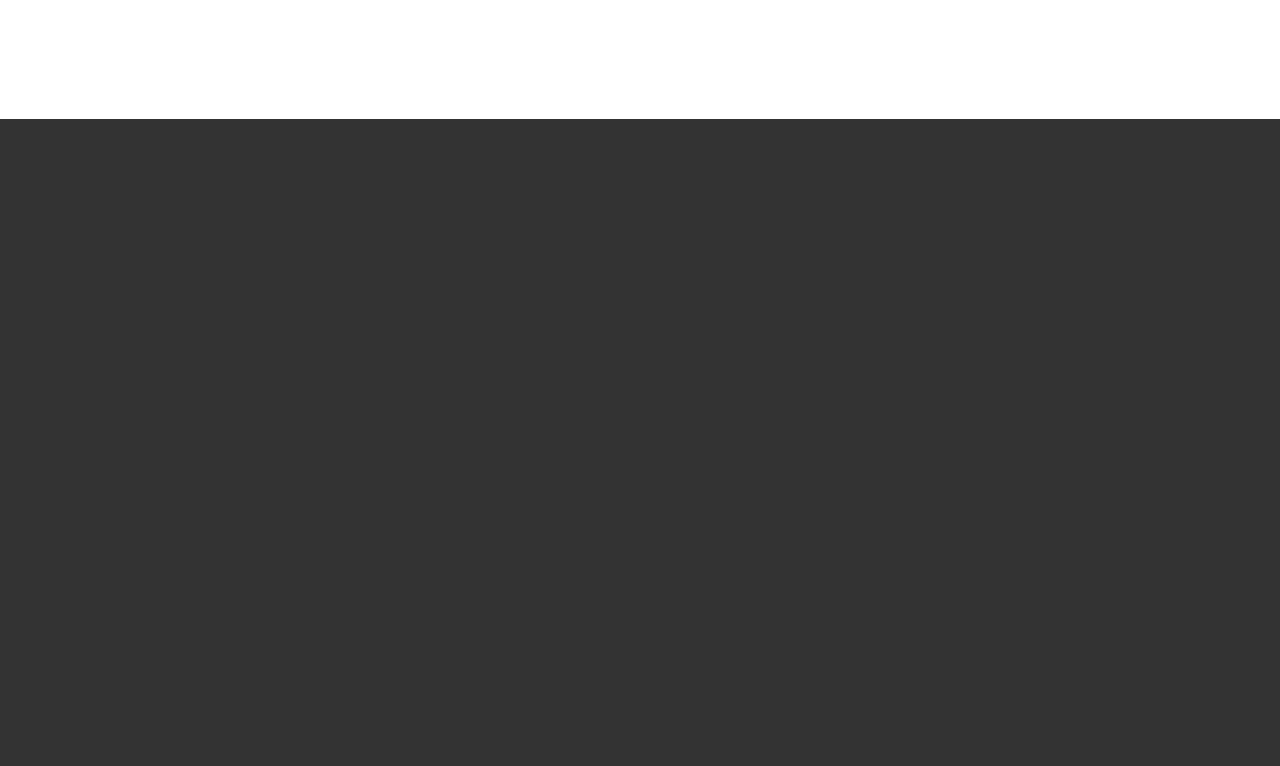
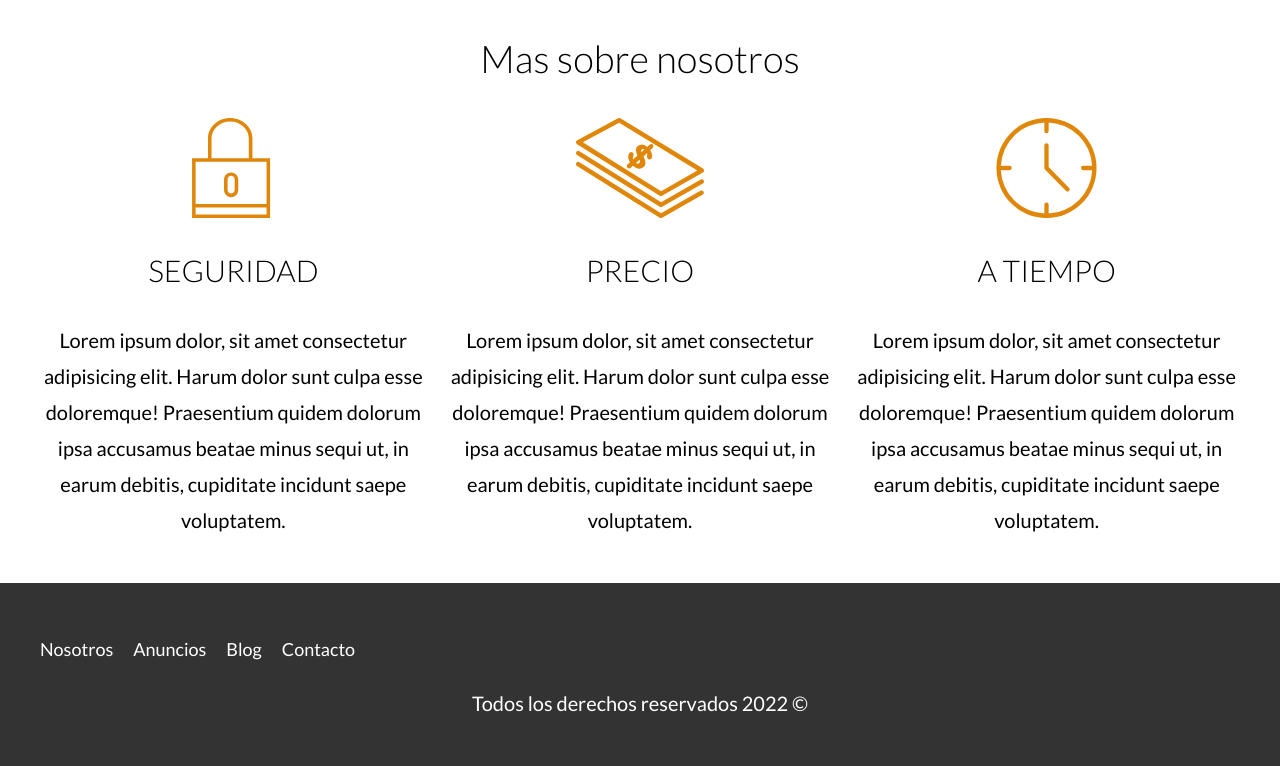
Before and after one commit to HenryNiama/BienesRaices, a PHP site: page /nosotros.html in a window 1280 px wide. Shown: the part 681-1447 px from the top of the page. Before the commit the page ends 800 px from the top, so only its background shows below. Run offline with PHP 8.4, Linux system fonts and the light colour scheme; some libraries are stand-ins or nearby versions.

Commit message:
Creando la pagina de Nosotros
- Se edita el archivo nosotros.html
- Se crea un nuevo archivo llamado _nosotros.scss dentro de la carpeta de  internas.
- Se edita este ultimo.

```diff
--- a/nosotros.html
+++ b/nosotros.html
@@ -24,16 +24,69 @@
                 </nav>
             </div><!--Barra-->
 
-            <h1>
-                Venta de Casas y Departamentos de Lujo
-            </h1>
-
         </div>
     </header>
 
     <main class="contenedor seccion">
-        <h1>Nosotros</h1>
+        <h1>Conoce sobre Nosotros</h1>
+
+        <div class="contenido-nosotros">
+
+            <div class="imagen">
+                <picture>
+                    <source srcset="build/img/nosotros.webp" type="image/webp">
+                    <source srcset="build/img/nosotros.jpg" type="image/jpeg">
+                    <img loading="lazy" src="build/img/nosotros.jpg" alt="Sobre Nosotros">
+                </picture>
+            </div>
+
+            <div class="texto-nosotros">
+                <blockquote>
+                    25 Anos de experiencia
+                </blockquote>
+
+                <p>
+                    Lorem ipsum dolor, sit amet consectetur adipisicing elit. Iure non adipisci a praesentium nihil veritatis cum, nostrum voluptate necessitatibus aspernatur officia ratione molestiae cupiditate temporibus saepe error fugit ullam excepturi.
+                </p>
+
+            </div>
+
+        </div>
+
     </main>
+
+
+    <section class="contenedor seccion">
+        <h1>Mas sobre nosotros</h1>
+
+        <div class="iconos-nosotros">
+
+            <div class="icono">
+                <img src="build/img/icono1.svg" alt="Icono seguridad" loading="lazy">
+                <h3>Seguridad</h3>
+                <p>
+                    Lorem ipsum dolor, sit amet consectetur adipisicing elit. Harum dolor sunt culpa esse doloremque! Praesentium quidem dolorum ipsa accusamus beatae minus sequi ut, in earum debitis, cupiditate incidunt saepe voluptatem.
+                </p>
+            </div>
+
+            <div class="icono">
+                <img src="build/img/icono2.svg" alt="Icono Precio" loading="lazy">
+                <h3>Precio</h3>
+                <p>
+                    Lorem ipsum dolor, sit amet consectetur adipisicing elit. Harum dolor sunt culpa esse doloremque! Praesentium quidem dolorum ipsa accusamus beatae minus sequi ut, in earum debitis, cupiditate incidunt saepe voluptatem.
+                </p>
+            </div>
+
+            <div class="icono">
+                <img src="build/img/icono3.svg" alt="Icono Tiempo" loading="lazy">
+                <h3>A Tiempo</h3>
+                <p>
+                    Lorem ipsum dolor, sit amet consectetur adipisicing elit. Harum dolor sunt culpa esse doloremque! Praesentium quidem dolorum ipsa accusamus beatae minus sequi ut, in earum debitis, cupiditate incidunt saepe voluptatem.
+                </p>
+            </div>
+
+        </div>
+    </section>
 
 
     <footer class="footer seccion">
--- a/src/scss/app.scss
+++ b/src/scss/app.scss
@@ -14,3 +14,7 @@
 @import 'layout/contactar';
 @import 'layout/inferior';
 @import 'layout/testimoniales';
+
+
+/** Paginas Internas **/
+@import 'internas/nosotros';
--- /dev/null
+++ b/src/scss/internas/_nosotros.scss
@@ -0,0 +1,14 @@
+.contenido-nosotros{
+
+    @include tablet{
+        @include grid(2, 2rem);
+    }
+
+}
+
+.texto-nosotros blockquote{
+    font-weight: $black;
+    font-size: 2.2rem;
+    margin: 0;
+    padding: 1rem 0 3rem 0;
+}
```
Also changed, not shown: build/css/app.css, 1 other file.
